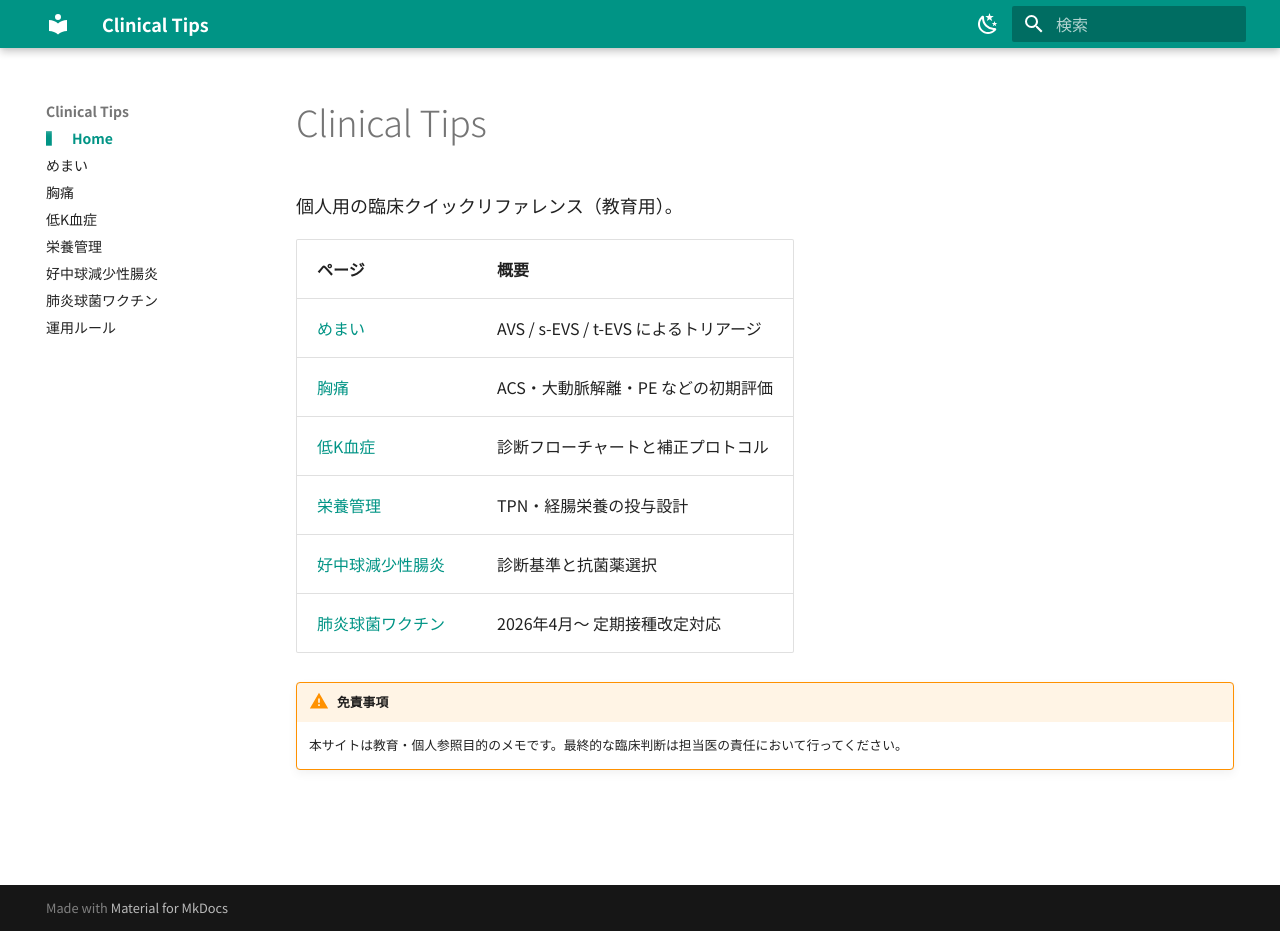
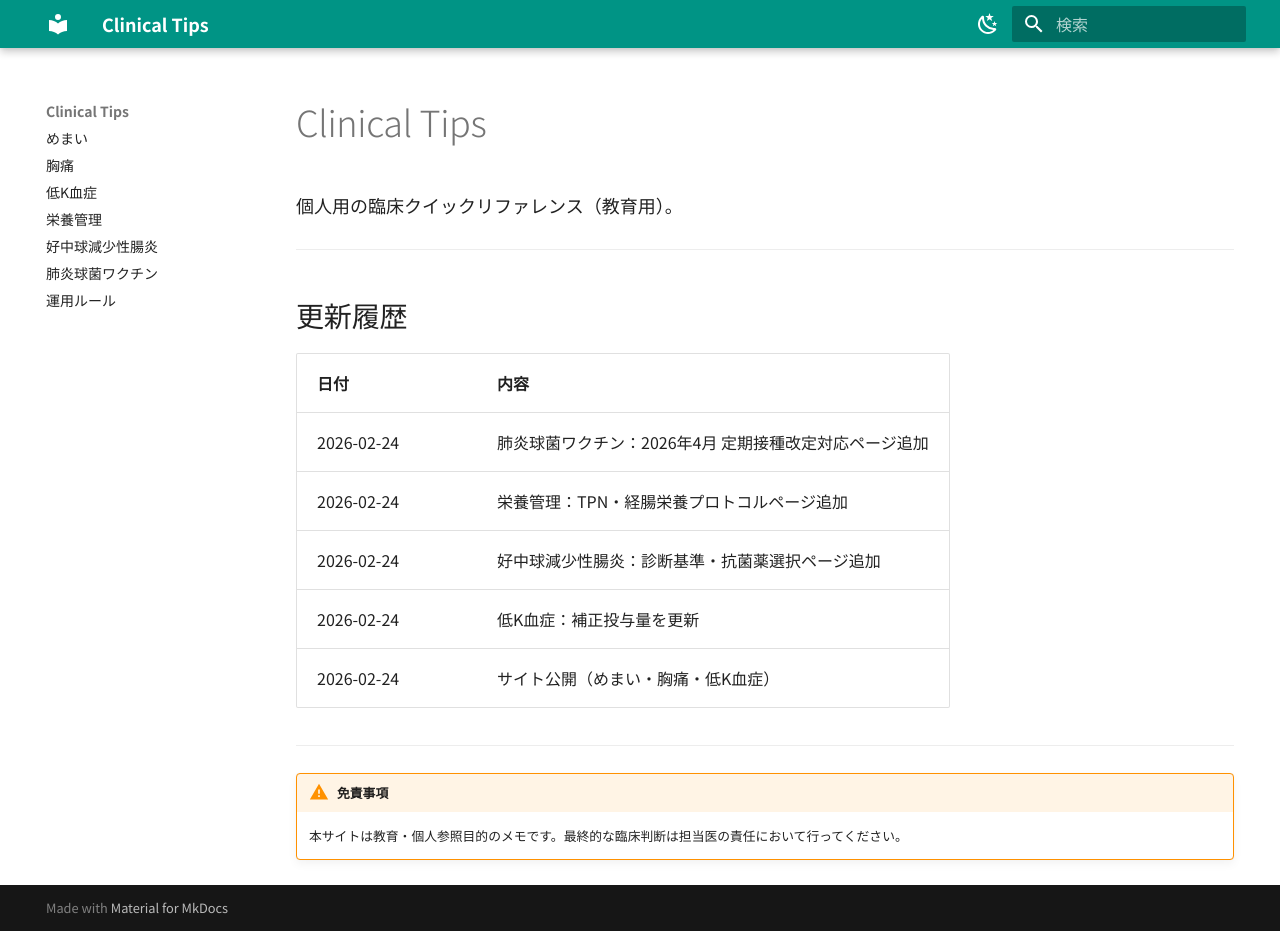
Before and after one commit to hsyn0917/clinical-tips, an MkDocs documentation site: the page built from docs/index.md, in a window 1280 px wide and 931 px high. Built offline with MkDocs 1.6.1 and Material for MkDocs 9.7.7, drawn with Linux system fonts in a browser that asks for light colours.

Commit message:
Remove Home nav item and add update history to index page
Co-Authored-By: Claude Sonnet 4.6 <noreply@anthropic.com>

```diff
--- a/docs/index.md
+++ b/docs/index.md
@@ -2,14 +2,19 @@
 
 個人用の臨床クイックリファレンス（教育用）。
 
-| ページ | 概要 |
-|--------|------|
-| [めまい](dizziness.md) | AVS / s-EVS / t-EVS によるトリアージ |
-| [胸痛](chest-pain.md) | ACS・大動脈解離・PE などの初期評価 |
-| [低K血症](hypokalemia.md) | 診断フローチャートと補正プロトコル |
-| [栄養管理](nutrition.md) | TPN・経腸栄養の投与設計 |
-| [好中球減少性腸炎](neutropenic-enterocolitis.md) | 診断基準と抗菌薬選択 |
-| [肺炎球菌ワクチン](pneumococcal-vaccine.md) | 2026年4月〜 定期接種改定対応 |
+---
+
+## 更新履歴
+
+| 日付 | 内容 |
+|------|------|
+| 2026-02-24 | 肺炎球菌ワクチン：2026年4月 定期接種改定対応ページ追加 |
+| 2026-02-24 | 栄養管理：TPN・経腸栄養プロトコルページ追加 |
+| 2026-02-24 | 好中球減少性腸炎：診断基準・抗菌薬選択ページ追加 |
+| 2026-02-24 | 低K血症：補正投与量を更新 |
+| 2026-02-24 | サイト公開（めまい・胸痛・低K血症） |
+
+---
 
 !!! warning "免責事項"
     本サイトは教育・個人参照目的のメモです。最終的な臨床判断は担当医の責任において行ってください。
--- a/mkdocs.yml
+++ b/mkdocs.yml
@@ -42,7 +42,6 @@ extra_css:
   - stylesheets/extra.css
 
 nav:
-  - Home: index.md
   - めまい: dizziness.md
   - 胸痛: chest-pain.md
   - 低K血症: hypokalemia.md
```
